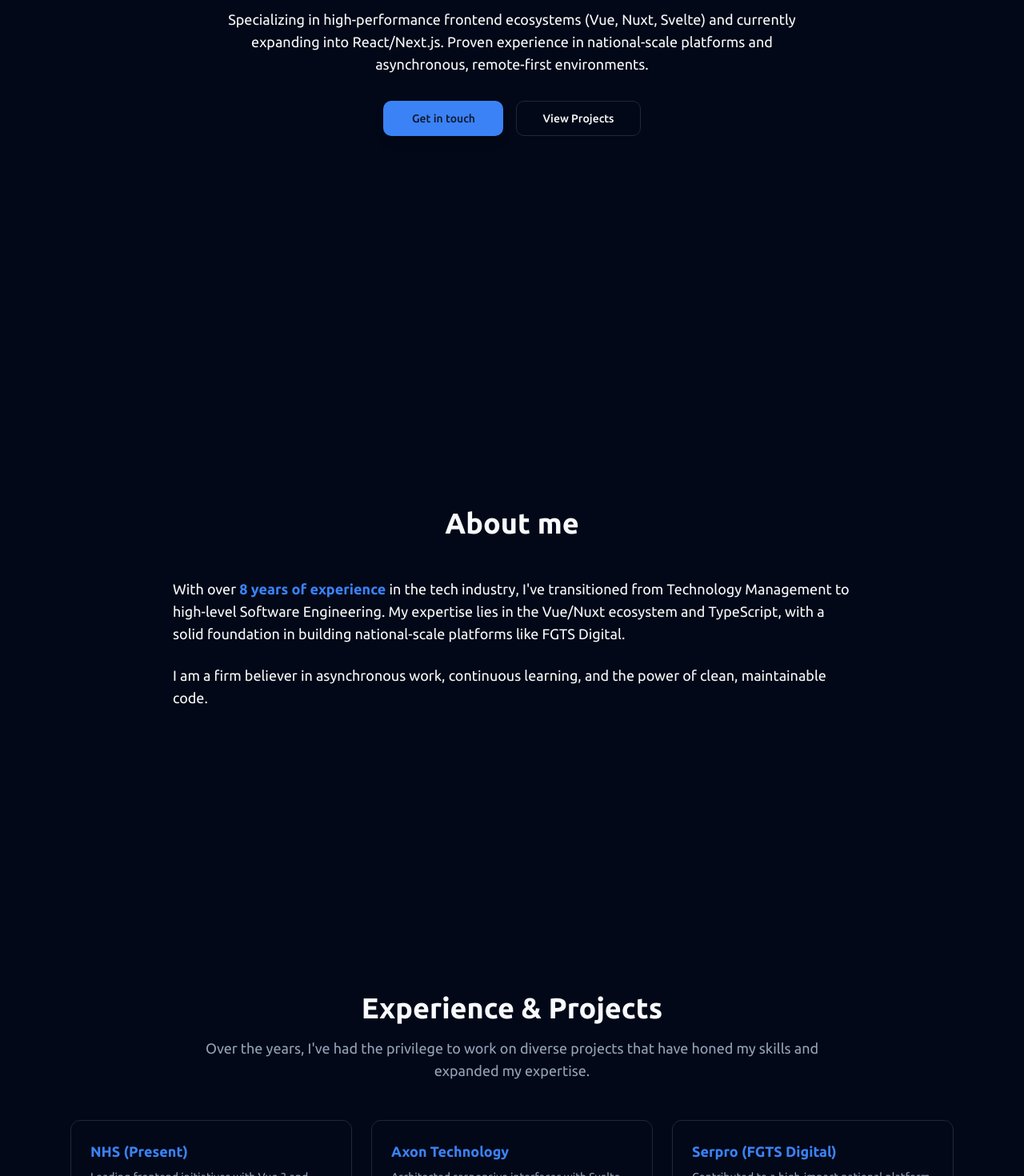
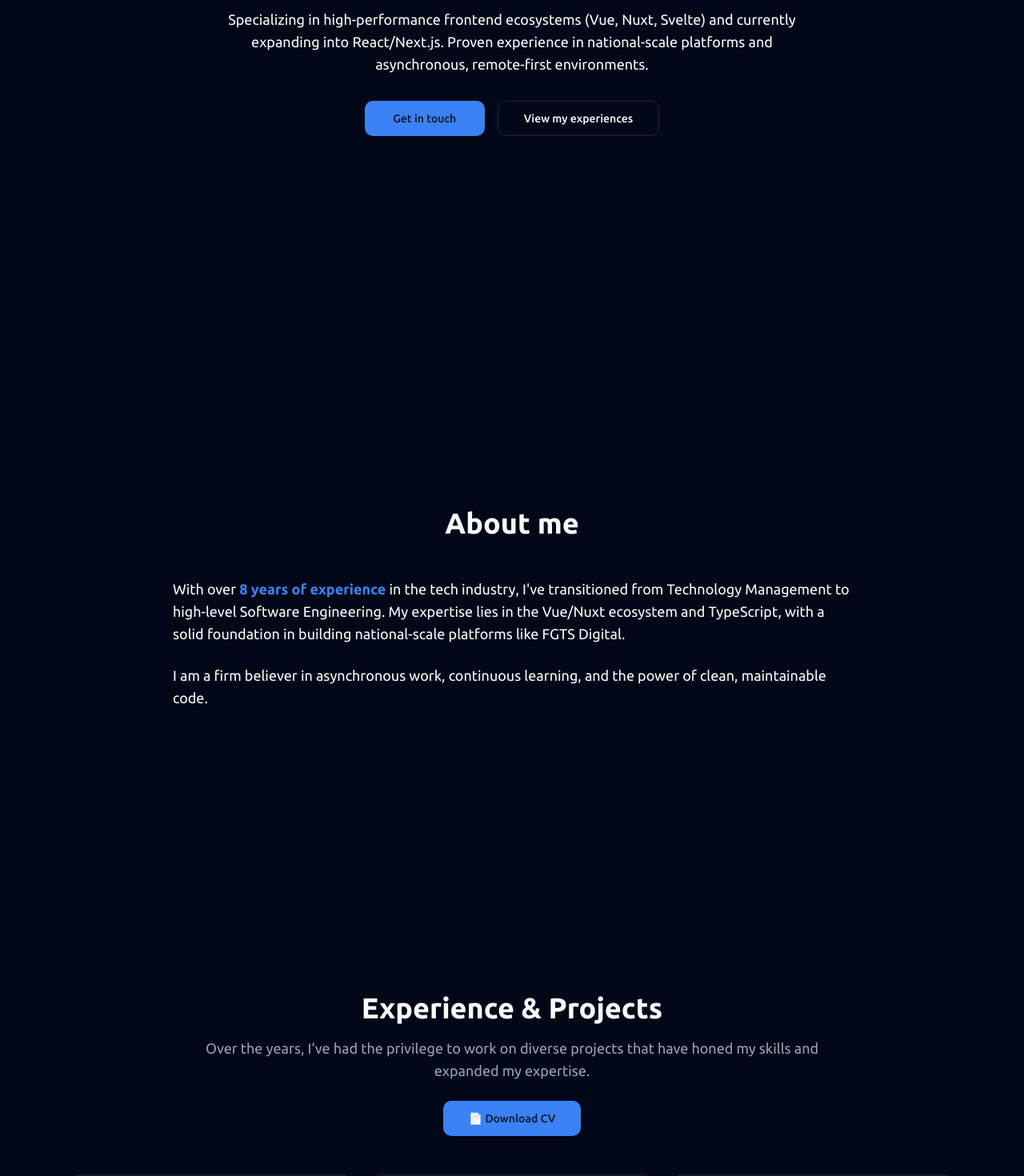
Before and after one commit to jonhnmedeiros/jonhnmedeiros.github.io, a React (Vite) app: page / in a window 1280 px wide. Shown: the part 440-1910 px from the top of the page at 80% size. Built offline with nearby package versions, Linux system fonts and the light colour scheme.

Commit message:
feat: new version with downalod cv

```diff
--- a/src/app.tsx
+++ b/src/app.tsx
@@ -117,7 +117,7 @@ export function App() {
               size="lg"
               className="min-w-[150px] hover:bg-accent transition-all"
             >
-              <a href="#projects">View Projects</a>
+              <a href="#projects">View my experiences</a>
             </Button>
           </div>
         </div>
@@ -154,14 +154,29 @@ export function App() {
         className="min-h-screen flex items-center justify-center py-20 scroll-mt-20"
       >
         <div className="max-w-6xl w-full px-6 space-y-12">
-          <div className="text-center space-y-4">
-            <h1 className="text-3xl md:text-4xl font-bold">
-              Experience & Projects
-            </h1>
-            <p className="text-base md:text-lg text-muted-foreground max-w-3xl mx-auto">
-              Over the years, I've had the privilege to work on diverse projects
-              that have honed my skills and expanded my expertise.
-            </p>
+          <div className="text-center space-y-6">
+            <div className="space-y-4">
+              <h1 className="text-3xl md:text-4xl font-bold">
+                Experience & Projects
+              </h1>
+              <p className="text-base md:text-lg text-muted-foreground max-w-3xl mx-auto">
+                Over the years, I've had the privilege to work on diverse
+                projects that have honed my skills and expanded my expertise.
+              </p>
+            </div>
+            <Button
+              variant="default"
+              size="lg"
+              className="shadow-md hover:shadow-lg transition-all"
+            >
+              <a
+                href="/Jonathan_Medeiros_CV.pdf"
+                download="Jonathan_Medeiros_CV.pdf"
+                className="flex items-center gap-2"
+              >
+                📄 Download CV
+              </a>
+            </Button>
           </div>
 
           <div className="grid md:grid-cols-3 gap-6 text-left">
```
Also changed, not shown: 1 other file (tests, documents, lock files or other folders).
